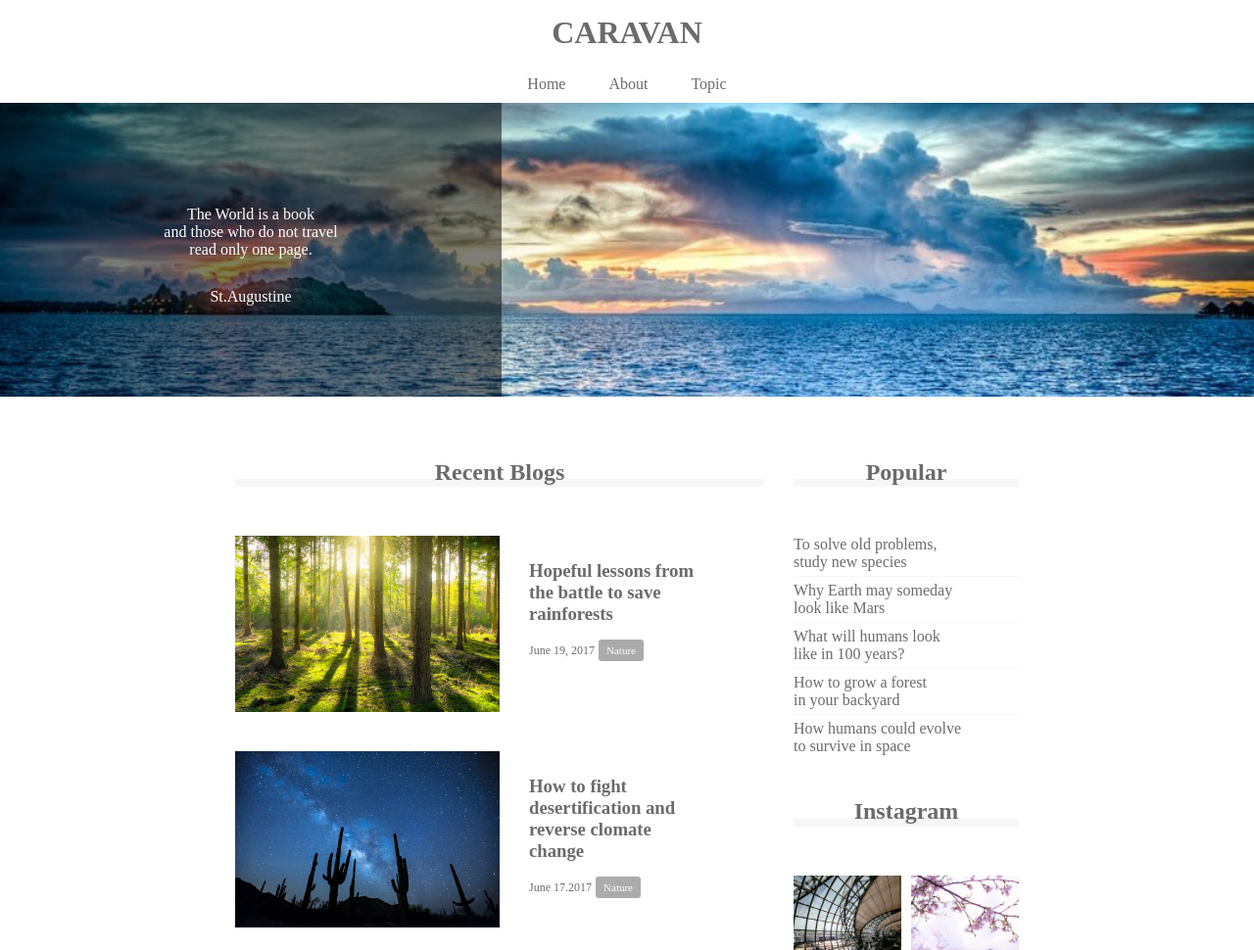
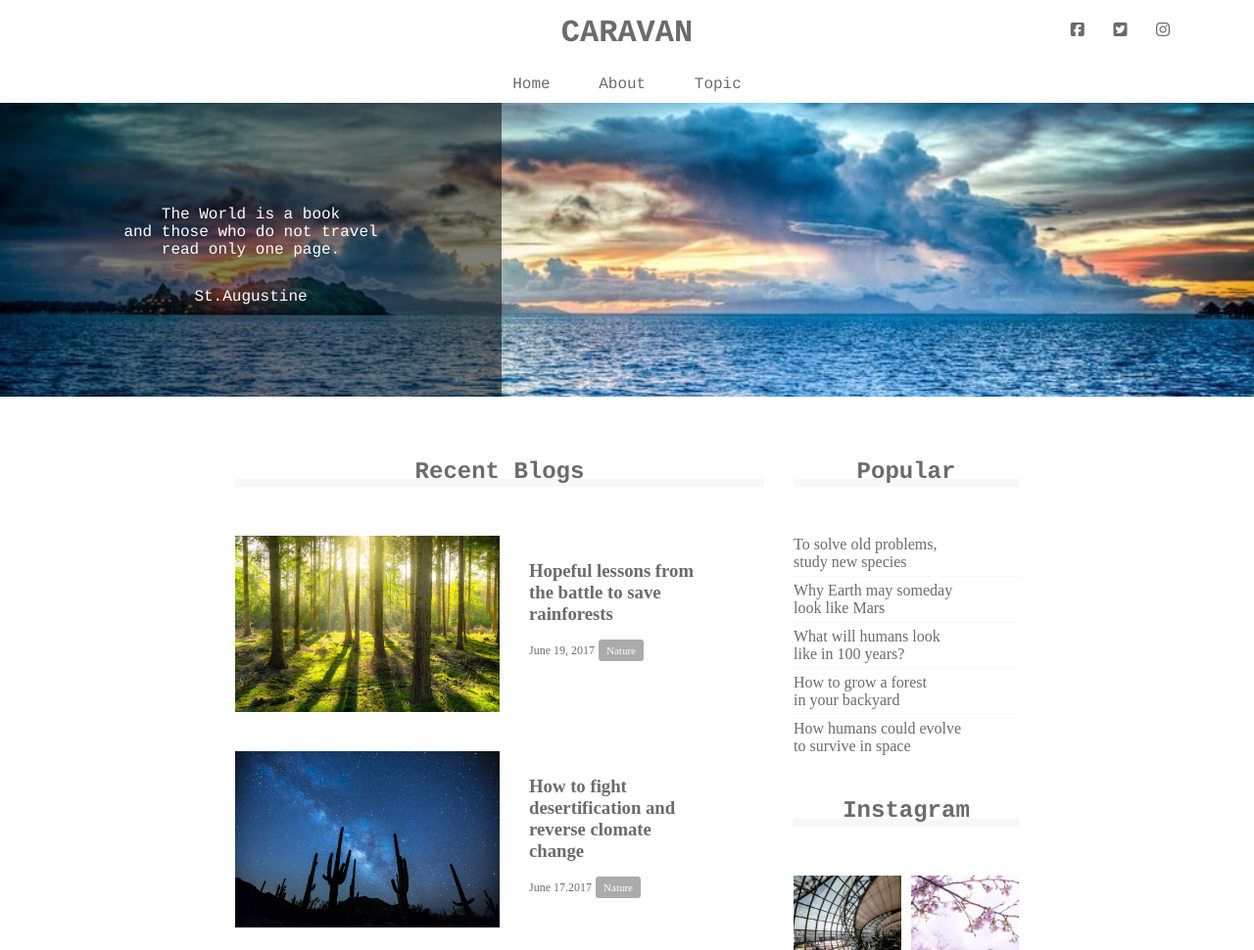
Before and after one commit to kazuki-77/caravan2, a plain HTML site: page index.html in a window 1280 px wide. Shown: the top 970 px of the page at 98% size. Drawn offline with Linux system fonts and the light colour scheme.

Commit message:
[finish] 1-9

```diff
--- a/index.html
+++ b/index.html
@@ -2,6 +2,8 @@
 <html lang="ja">
   <head>
     <meta charset="UTF-8">
+    <!-- FontAwesomeの読み込み -->
+    <script src="https://kit.fontawesome.com/89e1f825bf.js" crossorigin="anonymous"></script>
     <!-- CSSファイルの読み込み -->
     <link rel="stylesheet" href="style.css">
     <title>CARAVAN</title>
@@ -14,6 +16,12 @@
         CARAVAN
         </a>
       </h1>
+
+      <div class="social">
+        <i class="fab fa-facebook-square"></i>
+        <i class="fab fa-twitter-square"></i>
+        <i class="fab fa-instagram"></i>
+      </div>
     </header>
 
     <!-- navigation -->
--- a/style.css
+++ b/style.css
@@ -9,16 +9,35 @@
   text-decoration: none; /*文字装飾機能の指定を「なし」にしてリンクの下線部を消す*/
 }
 
+header,
+nav,
+h2,
+.main-visual,
+footer {
+  font-family: Chalkduster, "Bradley Hand", Courier, "Segoe Print", sans-serif;
+}
+
 header {
   width: 90%;
   padding: 15px 0;
   margin: 0 auto;
   text-align: center;
+  position: relative;
 }
 
 header .heading {
   /* headerタグ内のheadingクラスにのみ反映される */
   font-size: 32px;
+}
+
+.social {
+  position: absolute;
+  top: 22px;
+  right: 22px;
+}
+.social i {
+  display: inline-block;
+  margin-left: 20px;
 }
 
 .nav-list {
```
